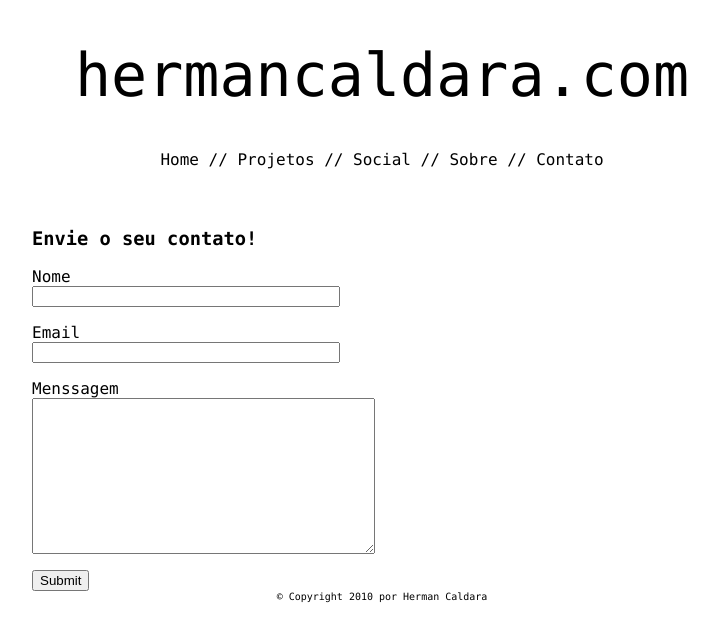
After one commit to hermancaldara/meu_blog, a Django app: page /contato/ in a window 1280 px wide. The commit adds this page. Shown: the top 642 px of the page, without its empty margins (258-976 px from the left). Run offline with Django 3.2, Linux system fonts and the light colour scheme; parts of the project's set-up code (start-up, migrations or seed data) failed here and were passed over.

Commit message:
Adicionada app de contato

```diff
--- /dev/null
+++ b/blog/apps/contato/forms.py
@@ -0,0 +1,26 @@
+from django import forms
+from django.core.mail import send_mail
+
+
+class ContatoForm(forms.Form):
+
+    nome = forms.CharField(max_length=100)
+    email = forms.CharField(max_length=150)
+    menssagem = forms.Field(widget=forms.Textarea)
+
+    def enviar(self):
+        titulo = 'Mensagem de contato pelo site'
+        destino = 'hermancaldara@gmail.com'
+        texto = """
+            Nome: %(nome)s
+            E-mail: %(email)s
+            Mensagem:
+            %(menssagem)s
+        """ % self.cleaned_data
+
+        send_mail(
+            subject=titulo,
+            message=texto,
+            from_email=destino,
+            recipient_list=[destino],
+        )
--- /dev/null
+++ b/blog/apps/contato/templates/contato.html
@@ -0,0 +1,26 @@
+{% extends "base.html" %}
+
+{% block estilo %}
+  {{ block.super }}
+  <link rel="stylesheet" type="text/css" href="{{ MEDIA_URL }}/css/contato.css">
+{% endblock estilo %}
+
+{% block titulo %}Contato - {{ block.super }}{% endblock titulo %}
+
+{% block conteudo_esquerdo %}
+  {% if contato_realizado %}
+    <h3>{{ contato_realizado }}</h3>
+  {% else %}
+    <h3>Envie o seu contato!</h3>
+  {% endif %}
+  <form method="post" action="">
+    {% csrf_token %}
+    {% for field in form %}
+      <p>
+        {{ field.name|capfirst }}<br/>
+        {{ field }}<br/>
+      </p>
+    {% endfor %}
+    <input type="submit">
+  </form>
+{% endblock conteudo_esquerdo %}
--- /dev/null
+++ b/blog/apps/contato/urls.py
@@ -0,0 +1,5 @@
+from django.conf.urls.defaults import *
+
+urlpatterns = patterns('contato.views',
+    (r'^', 'contato')
+)
--- /dev/null
+++ b/blog/apps/contato/views.py
@@ -0,0 +1,19 @@
+from django.shortcuts import render_to_response
+from django.template import RequestContext
+from forms import ContatoForm
+
+
+def contato(request):
+    if request.method == 'POST':
+        form = ContatoForm(request.POST)
+        if form.is_valid():
+            form.enviar()
+            contato_realizado = 'Contato enviado!'
+    else:
+        form = ContatoForm()
+
+    return render_to_response(
+        'contato.html',
+        locals(),
+        context_instance=RequestContext(request)
+    )
--- a/blog/apps/posts/templates/post.html
+++ b/blog/apps/posts/templates/post.html
@@ -2,10 +2,10 @@
 
 {% load comments %}
 
-{% block styles %}
+{% block estilo %}
   {{ block.super }}
   <link rel="stylesheet" type="text/css" href="{{ MEDIA_URL }}/css/post.css">
-{% endblock styles %}
+{% endblock estilo %}
 
 {% block conteudo_esquerdo %}
   <div id="post">
--- a/blog/apps/posts/templates/posts.html
+++ b/blog/apps/posts/templates/posts.html
@@ -2,10 +2,10 @@
 
 {% load comments %}
 
-{% block styles %}
+{% block estilo %}
   {{ block.super }}
   <link rel="stylesheet" type="text/css" href="{{ MEDIA_URL }}/css/posts.css">
-{% endblock styles %}
+{% endblock estilo %}
 
 {% block conteudo_esquerdo %}
   {% load pagination_tags %}
--- /dev/null
+++ b/blog/site_media/css/contato.css
@@ -0,0 +1,3 @@
+input[type="text"] {
+    width: 300px;
+}
--- a/blog/templates/base.html
+++ b/blog/templates/base.html
@@ -8,12 +8,12 @@
 
     <title>{% block titulo %}Blog do Herman Caldara{% endblock titulo %}</title>
 
-    {% block styles %}
+    {% block estilo %}
       <link rel="stylesheet" type="text/css" href="{{ MEDIA_URL }}/css/base.css">
-    {% endblock styles %}
+    {% endblock estilo %}
 
-    {% block scripts %}
-    {% endblock scripts %}
+    {% block script %}
+    {% endblock script %}
   </head>
   <body>
     <div id="tudo">
@@ -24,10 +24,10 @@
         <div id="menu">
           <ul>
             <li><a href="/">Home</a> //</li>
-            <li><a href="projetos">Projetos</a> //</li>
-            <li><a href="social">Social</a> //</li>
-            <li><a href="sobre">Sobre</a> //</li>
-            <li><a href="contato">Contato</a></li>
+            <li><a href="/projetos">Projetos</a> //</li>
+            <li><a href="/social">Social</a> //</li>
+            <li><a href="/sobre">Sobre</a> //</li>
+            <li><a href="/contato">Contato</a></li>
           </ul>
         </div>
       </div>
--- a/blog/urls.py
+++ b/blog/urls.py
@@ -9,6 +9,7 @@ urlpatterns = patterns('',
     (r'^admin/', include(admin.site.urls)),
     (r'^', include('posts.urls')),
     (r'^comentarios/', include('django.contrib.comments.urls')),
+    (r'^contato/', include('contato.urls')),
     (r'^site_media/(.*)$', 'django.views.static.serve',
         {'document_root': settings.MEDIA_ROOT}),
 )
```
Also changed, not shown: blog/apps/contato/tests.py (added, +29 -0 lines), blog/settings.py (+8 -0 lines), blog/apps/contato/__init__.py (added).
